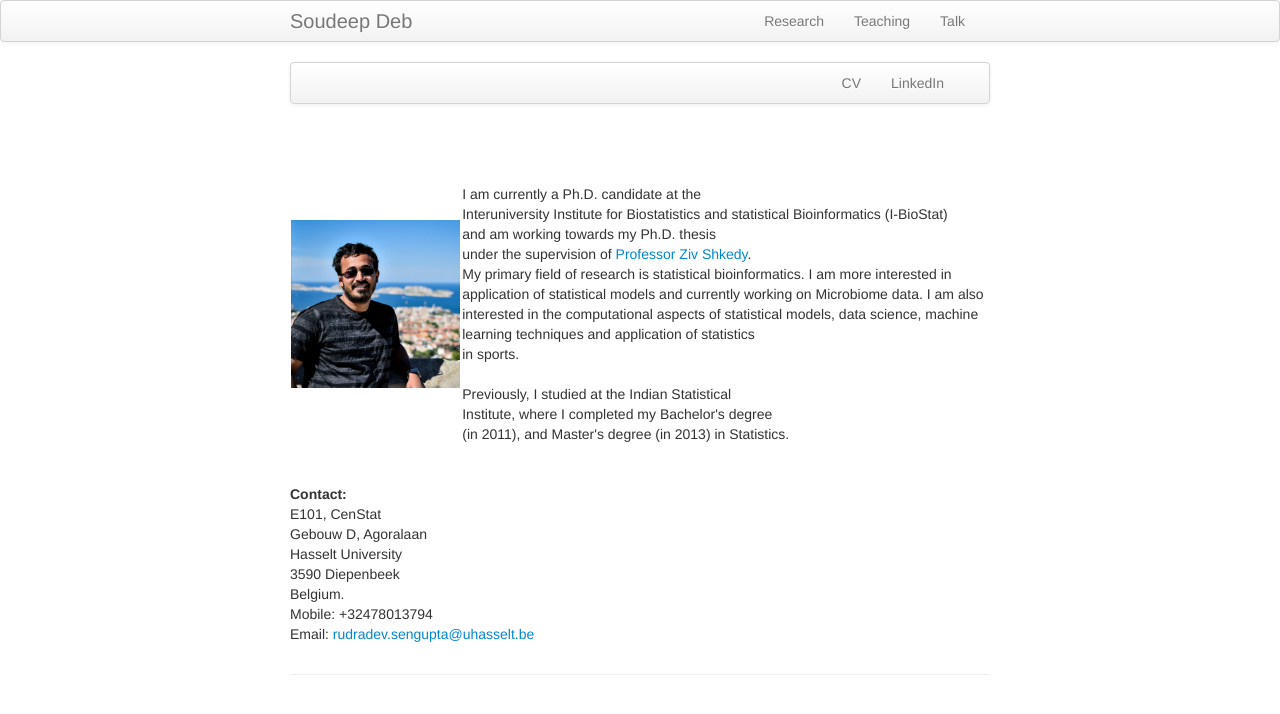
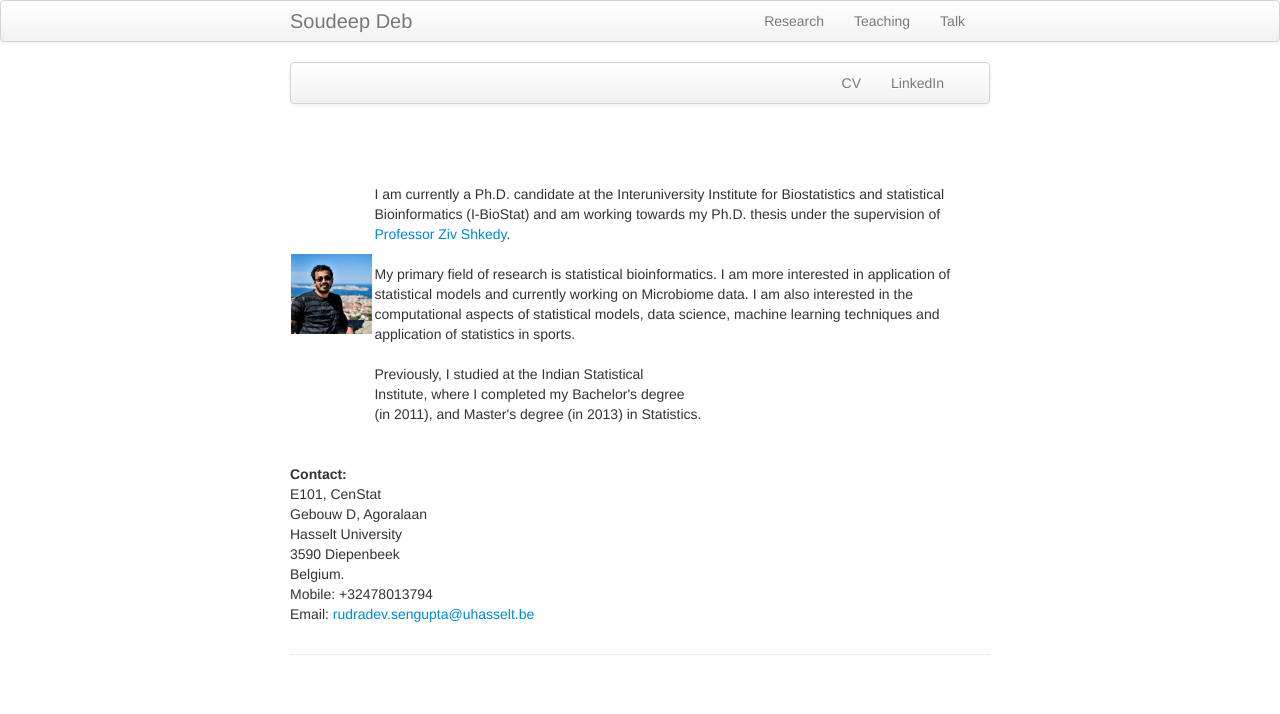
Before and after one commit to rudradevsengupta/rudradevsengupta.github.io, a Jekyll site: the page built from index.md, in a window 1280 px wide. Shown: the top 714 px of the page. Built offline with Jekyll 4.4.1, drawn with Linux system fonts in a browser that asks for light colours.

Commit message:
website_temp2

```diff
--- a/index.md
+++ b/index.md
@@ -19,16 +19,11 @@ keywords: deb, time series, spatio-temporal modeling, spatial data, soccer analy
 <td class="left">
     <img id="frontphoto" src="dp2.jpg" width="280" height="280" alt="" />
 </td>
-&nbsp; &nbsp; &nbsp; &nbsp;
+&nbsp; &nbsp; &nbsp; &nbsp; &nbsp; &nbsp;
 <td class="left">
-<br> I am currently a Ph.D. candidate at the
-<br> Interuniversity Institute for Biostatistics and statistical Bioinformatics (I-BioStat)
-<br> and am working towards my Ph.D. thesis
-<br> under the  supervision of <a href="https://www.uhasselt.be/fiche?email=ziv.shkedy">Professor Ziv Shkedy</a>.
-<br> My primary field of research is statistical bioinformatics. I am more interested in
-<br> application of statistical models and currently working on Microbiome data. I am also
-<br> interested in the computational aspects of statistical models, data science, machine learning techniques and application of statistics
-<br> in sports.
+<br> I am currently a Ph.D. candidate at the Interuniversity Institute for Biostatistics and statistical Bioinformatics (I-BioStat) and am working towards my Ph.D. thesis under the  supervision of <a href="https://www.uhasselt.be/fiche?email=ziv.shkedy">Professor Ziv Shkedy</a>.
+<br>
+<br> My primary field of research is statistical bioinformatics. I am more interested in application of statistical models and currently working on Microbiome data. I am also interested in the computational aspects of statistical models, data science, machine learning techniques and application of statistics in sports.
 <br>
 <br> Previously, I studied at the Indian Statistical
 <br> Institute, where I completed my Bachelor's degree
```
Also changed, not shown: other parts of index.md (+3 -3 lines).
